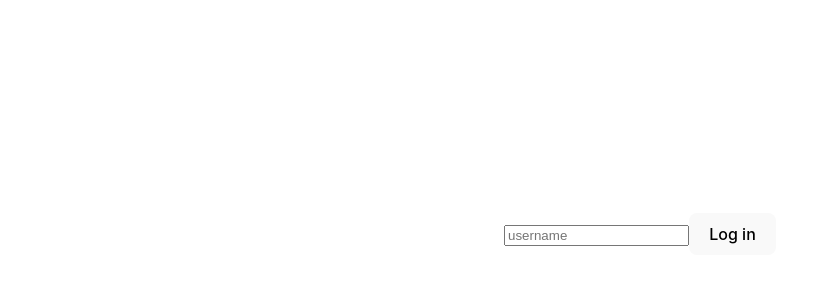
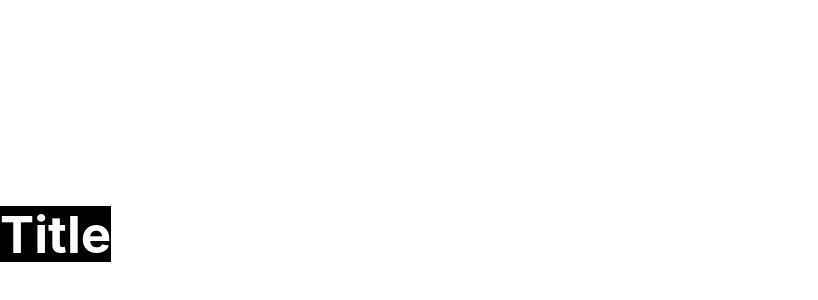
Before and after one commit to guqtls14/nomadreact, a React (Vite) app: page / in a window 1280 px wide. Shown: the part 166-466 px from the top of the page, without its empty margins (0-818 px from the left). Built offline with nearby package versions, Linux system fonts and the light colour scheme.

Commit message:
styled-components theme 타입스크립트 적용

```diff
--- a/src/App.tsx
+++ b/src/App.tsx
@@ -1,53 +1,20 @@
 import { useState } from "react";
+import styled from "styled-components";
 
-import "./App.css";
+const Container = styled.div`
+  background-color: ${(props) => props.theme.bgColor};
+`;
+
+const H1 = styled.h1`
+  color: ${(props) => props.theme.textColor};
+`;
 
 function App() {
-  const [value, setValue] = useState("");
-
-  const onChange = (e: React.FormEvent<HTMLInputElement>) => {
-    const {
-      currentTarget: { value },
-    } = e; // e.currentTarget.value
-
-    setValue(value);
-  };
-
-  const onSubmit = (e: React.FormEvent<HTMLFormElement>) => {
-    e.preventDefault();
-  };
   return (
-    <div>
-      <form onSubmit={onSubmit}>
-        <input
-          value={value}
-          onChange={onChange}
-          type="text"
-          placeholder="username"
-        />
-        <button>Log in</button>
-      </form>
-    </div>
+    <Container>
+      <H1>Title</H1>
+    </Container>
   );
 }
 
 export default App;
-
-// https://nomadcoders.co/react-masterclass/lectures/3336
-
-// ES6 문법이에요. event안 curentTarget안에 value의 값을 기존 이름 그대로 value 라는 변수를 만드는 거에요.
-
-// const value = event.currentTarget.value 랑 똑같습니다. 왜 저렇게 복잡하게 하냐고 물어보실수도 있는데 사실 저런식으로 한개만 만들때는 저 문법의 장점이 없어요.
-
-// 헌데 만약에 currentTarget안에서 value, tagName, width, id 이 4개를 가져오고 싶다고 하면 기존 문법으로는 이렇게 써야 되겠죠?
-
-// const value = event.currentTarget.value;
-// const tagName = event.currentTarget.tagName;
-// const width = event.currentTarget.width;
-// const id = event.currentTarget.id;
-
-// 이거를 이렇게 바꿔 쓰실수 있습니다.
-
-// const {
-// currentTarget: {value, tagName, width, id}
-// } = event;
--- a/src/main.tsx
+++ b/src/main.tsx
@@ -1,10 +1,14 @@
-import React from 'react'
-import ReactDOM from 'react-dom/client'
-import App from './App'
-import './index.css'
+import React from "react";
+import ReactDOM from "react-dom/client";
+import App from "./App";
+import "./index.css";
+import { ThemeProvider } from "styled-components";
+import { lightTheme, darkTheme } from "./theme";
 
-ReactDOM.createRoot(document.getElementById('root') as HTMLElement).render(
+ReactDOM.createRoot(document.getElementById("root") as HTMLElement).render(
   <React.StrictMode>
-    <App />
+    <ThemeProvider theme={darkTheme}>
+      <App />
+    </ThemeProvider>
   </React.StrictMode>
-)
+);
--- /dev/null
+++ b/src/theme.ts
@@ -0,0 +1,13 @@
+import { DefaultTheme } from "styled-components";
+
+export const lightTheme: DefaultTheme = {
+  bgColor: "white",
+  textColor: "black",
+  btnColor: "tomato",
+};
+
+export const darkTheme: DefaultTheme = {
+  bgColor: "black",
+  textColor: "white",
+  btnColor: "teal",
+};
```
Also changed, not shown: src/styled.d.ts (added, +11 -0 lines).
